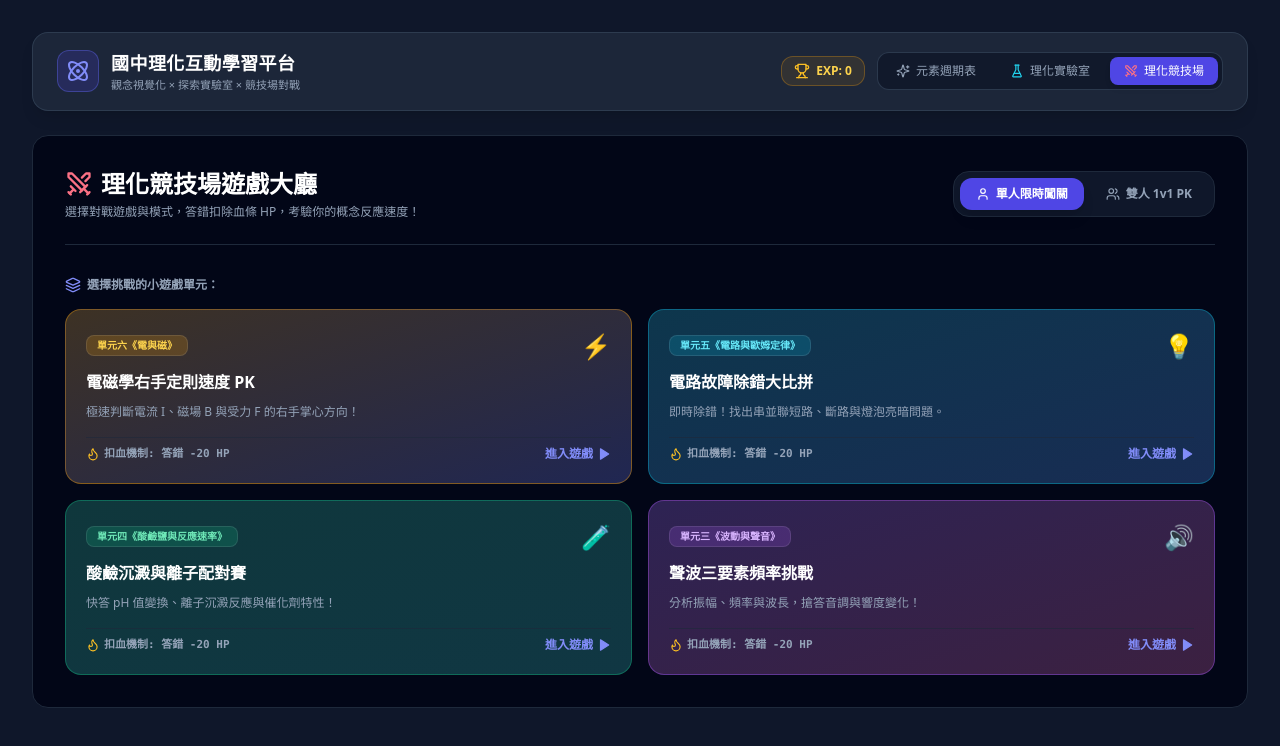
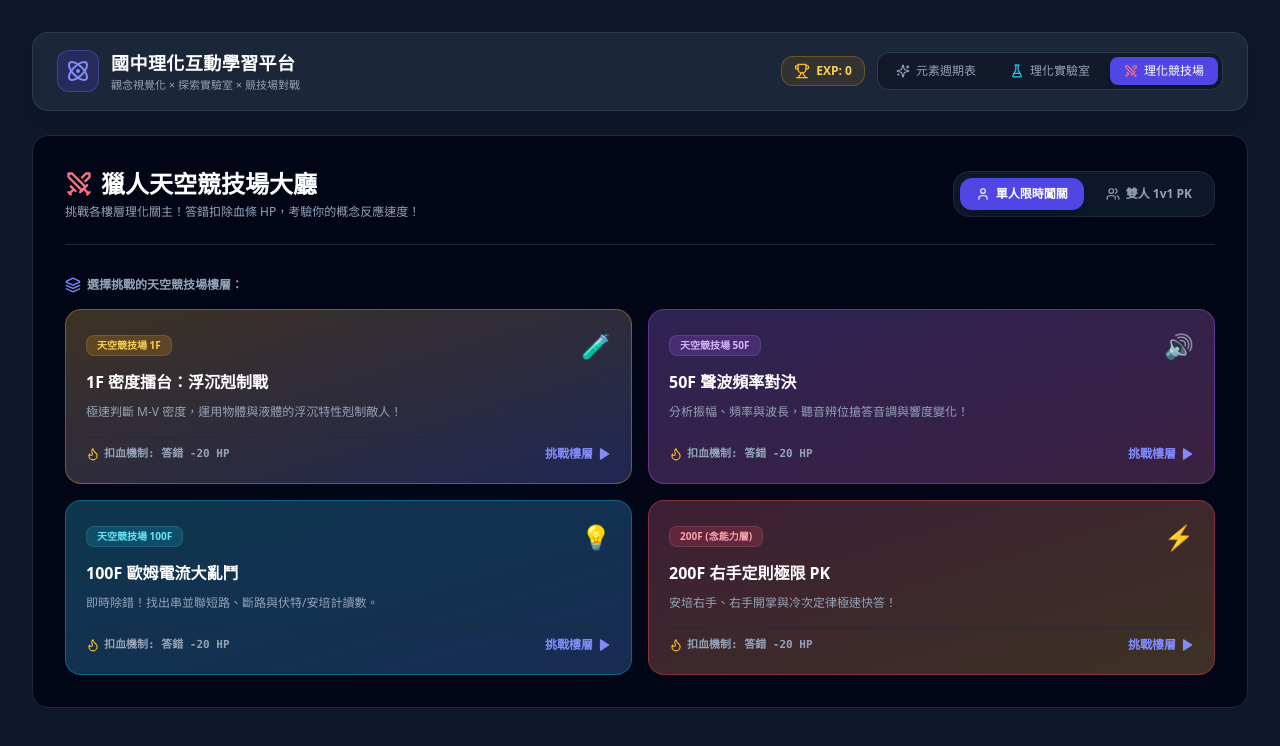
Before and after one commit to rogerwang8778/ScienceApp, a React (Vite) app: page / in a window 1280 px wide. Both pictures are taken after a click on the button "理化競技場". Shown: the top 746 px of the page. Built offline with nearby package versions, Linux system fonts and the light colour scheme.

Commit message:
Updated ArenaMenu.jsx

```diff
--- a/src/ScienceArena/ArenaMenu.jsx
+++ b/src/ScienceArena/ArenaMenu.jsx
@@ -2,47 +2,47 @@ import React from 'react';
 import { Swords, User, Users, Flame, Layers, Play } from 'lucide-react';
 
 export default function ArenaMenu({ gameMode, setGameMode, onSelectGame }) {
-  // 小遊戲清單資料庫（預留未來擴充 10+ 款遊戲）
+  // 小遊戲卡片清單（以天空競技場樓層規劃）
   const gameList = [
     {
-      id: 'rightHand',
-      unit: '單元六《電與磁》',
-      title: '電磁學右手定則速度 PK',
-      desc: '極速判斷電流 I、磁場 B 與受力 F 的右手掌心方向！',
-      icon: '⚡',
+      id: 'density1F', // 對應 ScienceArena.jsx 中的 currentGame === 'density1F'
+      unit: '天空競技場 1F',
+      title: '1F 密度擂台：浮沉剋制戰',
+      desc: '極速判斷 M-V 密度，運用物體與液體的浮沉特性剋制敵人！',
+      icon: '🧪',
       color: 'from-amber-500/20 to-indigo-500/20',
       borderColor: 'border-amber-500/40 hover:border-amber-400',
       badgeColor: 'bg-amber-500/20 text-amber-300'
     },
     {
-      id: 'circuit',
-      unit: '單元五《電路與歐姆定律》',
-      title: '電路故障除錯大比拼',
-      desc: '即時除錯！找出串並聯短路、斷路與燈泡亮暗問題。',
+      id: 'waves50F',
+      unit: '天空競技場 50F',
+      title: '50F 聲波頻率對決',
+      desc: '分析振幅、頻率與波長，聽音辨位搶答音調與響度變化！',
+      icon: '🔊',
+      color: 'from-purple-500/20 to-pink-500/20',
+      borderColor: 'border-purple-500/40 hover:border-purple-400',
+      badgeColor: 'bg-purple-500/20 text-purple-300'
+    },
+    {
+      id: 'circuit100F',
+      unit: '天空競技場 100F',
+      title: '100F 歐姆電流大亂鬥',
+      desc: '即時除錯！找出串並聯短路、斷路與伏特/安培計讀數。',
       icon: '💡',
       color: 'from-cyan-500/20 to-blue-500/20',
       borderColor: 'border-cyan-500/40 hover:border-cyan-400',
       badgeColor: 'bg-cyan-500/20 text-cyan-300'
     },
     {
-      id: 'acidBase',
-      unit: '單元四《酸鹼鹽與反應速率》',
-      title: '酸鹼沉澱與離子配對賽',
-      desc: '快答 pH 值變換、離子沉澱反應與催化劑特性！',
-      icon: '🧪',
-      color: 'from-emerald-500/20 to-teal-500/20',
-      borderColor: 'border-emerald-500/40 hover:border-emerald-400',
-      badgeColor: 'bg-emerald-500/20 text-emerald-300'
-    },
-    {
-      id: 'waves',
-      unit: '單元三《波動與聲音》',
-      title: '聲波三要素頻率挑戰',
-      desc: '分析振幅、頻率與波長，搶答音調與響度變化！',
-      icon: '🔊',
-      color: 'from-purple-500/20 to-pink-500/20',
-      borderColor: 'border-purple-500/40 hover:border-purple-400',
-      badgeColor: 'bg-purple-500/20 text-purple-300'
+      id: 'electromagnet200F',
+      unit: '200F (念能力層)',
+      title: '200F 右手定則極限 PK',
+      desc: '安培右手、右手開掌與冷次定律極速快答！',
+      icon: '⚡',
+      color: 'from-rose-500/20 to-amber-500/20',
+      borderColor: 'border-rose-500/40 hover:border-rose-400',
+      badgeColor: 'bg-rose-500/20 text-rose-300'
     }
   ];
 
@@ -53,10 +53,10 @@ export default function ArenaMenu({ gameMode, setGameMode, onSelectGame }) {
         <div>
           <h2 className="text-xl md:text-2xl font-black text-white flex items-center gap-2">
             <Swords className="w-7 h-7 text-rose-400" />
-            理化競技場遊戲大廳
+            獵人天空競技場大廳
           </h2>
           <p className="text-xs text-slate-400 mt-1">
-            選擇對戰遊戲與模式，答錯扣除血條 HP，考驗你的概念反應速度！
+            挑戰各樓層理化關主！答錯扣除血條 HP，考驗你的概念反應速度！
           </p>
         </div>
 
@@ -85,10 +85,10 @@ export default function ArenaMenu({ gameMode, setGameMode, onSelectGame }) {
         </div>
       </div>
 
-      {/* 小遊戲卡片列表 */}
+      {/* 樓層小遊戲卡片列表 */}
       <div className="space-y-4">
         <h3 className="text-xs font-bold text-slate-400 flex items-center gap-1.5">
-          <Layers className="w-4 h-4 text-indigo-400" /> 選擇挑戰的小遊戲單元：
+          <Layers className="w-4 h-4 text-indigo-400" /> 選擇挑戰的天空競技場樓層：
         </h3>
 
         <div className="grid grid-cols-1 md:grid-cols-2 gap-4">
@@ -118,7 +118,7 @@ export default function ArenaMenu({ gameMode, setGameMode, onSelectGame }) {
                   <Flame className="w-3.5 h-3.5 text-amber-400" /> 扣血機制: 答錯 -20 HP
                 </span>
                 <span className="text-xs font-bold text-indigo-400 flex items-center gap-1 group-hover:translate-x-1 transition-transform">
-                  進入遊戲 <Play className="w-3.5 h-3.5 fill-indigo-400" />
+                  挑戰樓層 <Play className="w-3.5 h-3.5 fill-indigo-400" />
                 </span>
               </div>
             </div>
```
